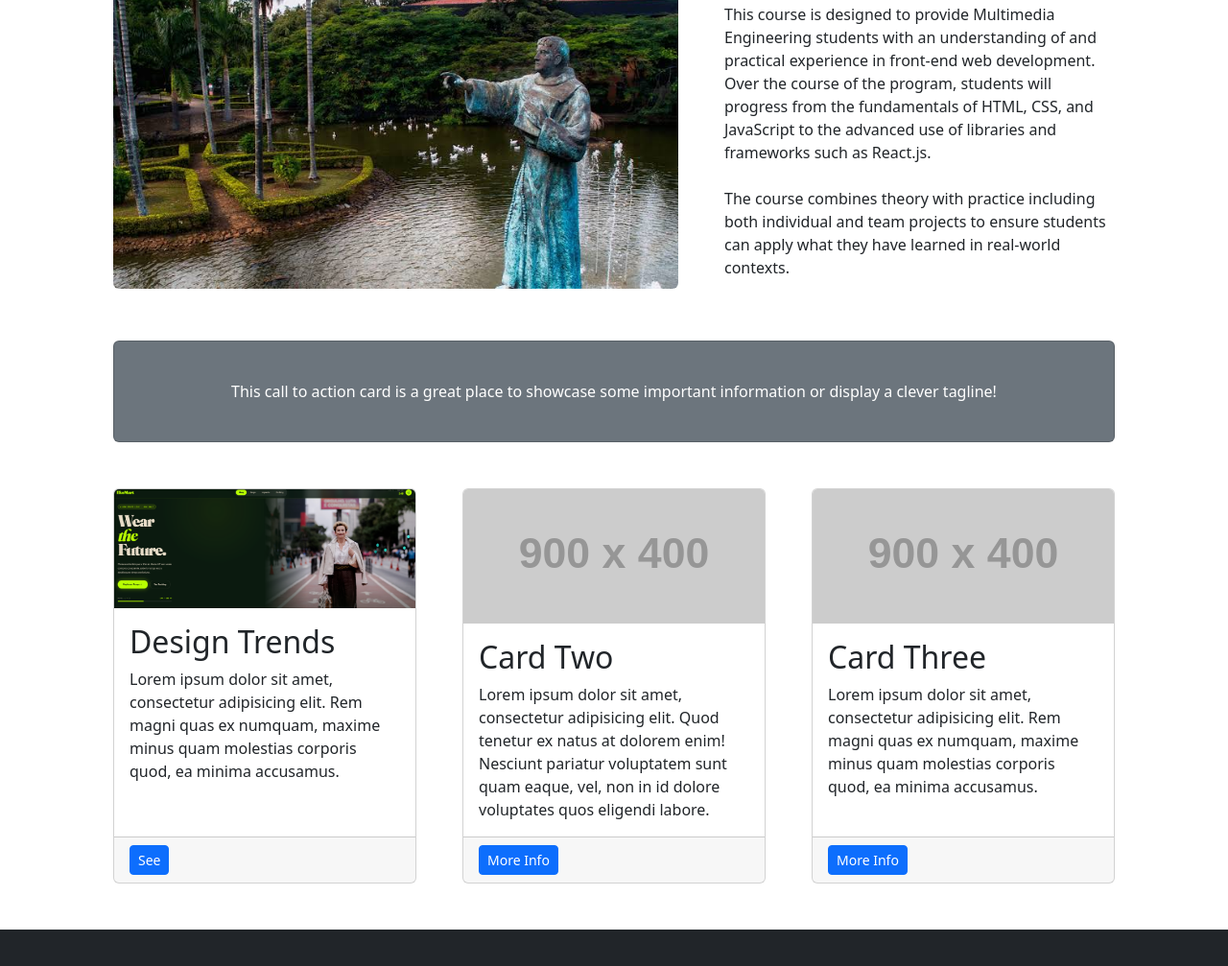
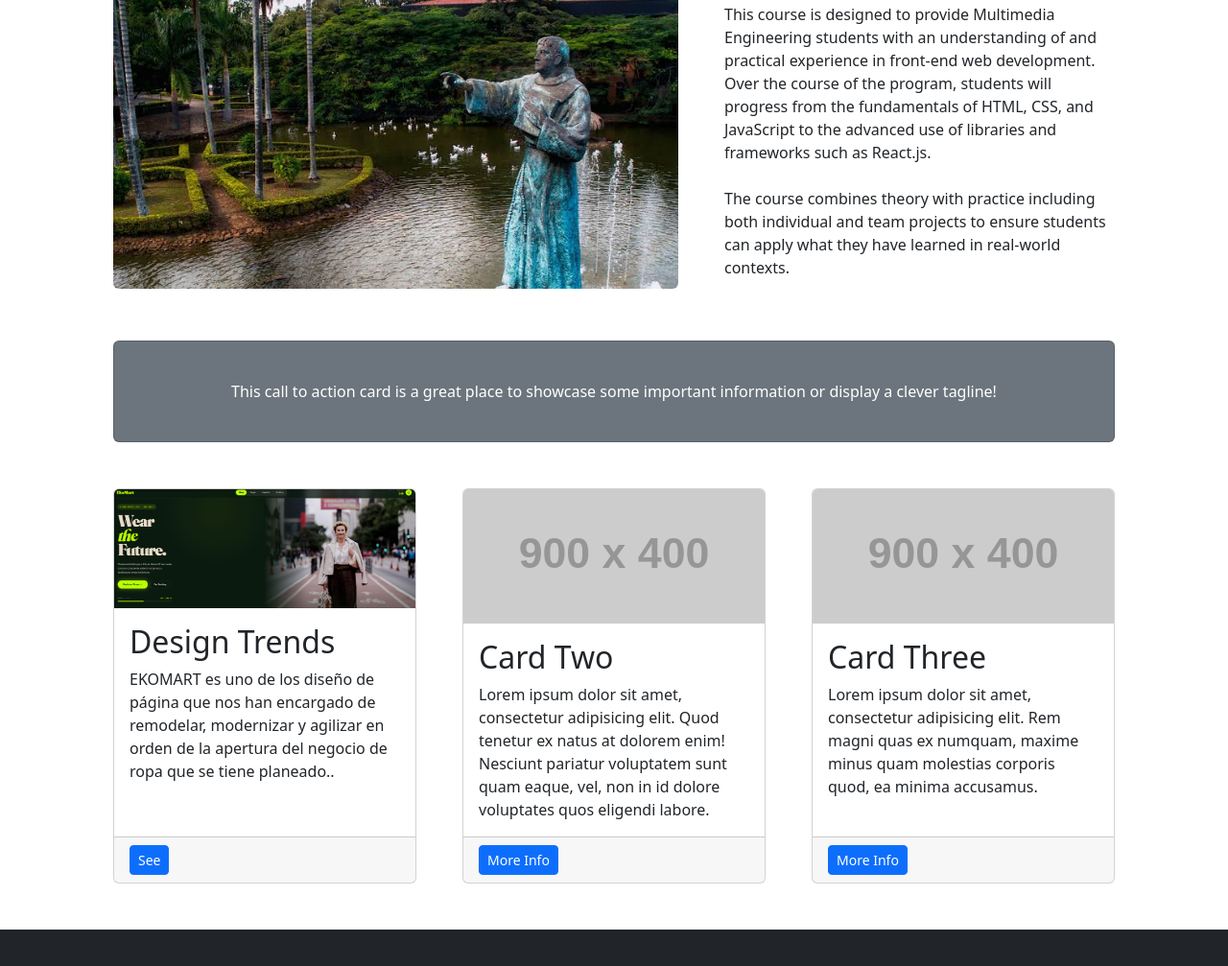
Before and after one commit to jun0wa/Portafolio, a plain HTML site: page index.html in a window 1280 px wide. Shown: the part 157-1164 px from the top of the page at 96% size. Drawn offline with nearby package versions, Linux system fonts and the light colour scheme; placeholder pictures from the web are drawn by us.

Commit message:
Change card text to describe EKOMART project
Updated the card text to reflect new design project details.

```diff
--- a/index.html
+++ b/index.html
@@ -62,8 +62,7 @@
                     <img src="./assets/img/class2.png" class="card-img-top" alt="Class 2">
                     <div class="card-body">
                         <h2 class="card-title">Design Trends</h2>
-                        <p class="card-text">Lorem ipsum dolor sit amet, consectetur adipisicing elit. Rem magni quas ex
-                            numquam, maxime minus quam molestias corporis quod, ea minima accusamus.</p>
+                        <p class="card-text">EKOMART es uno de los diseño de página que nos han encargado de remodelar, modernizar y agilizar en orden de la apertura del negocio de ropa que se tiene planeado..</p>
                     </div>
                     <div class="card-footer"><a class="btn btn-primary btn-sm"
                             href="https://eat-glide-39098807.figma.site/"
```
